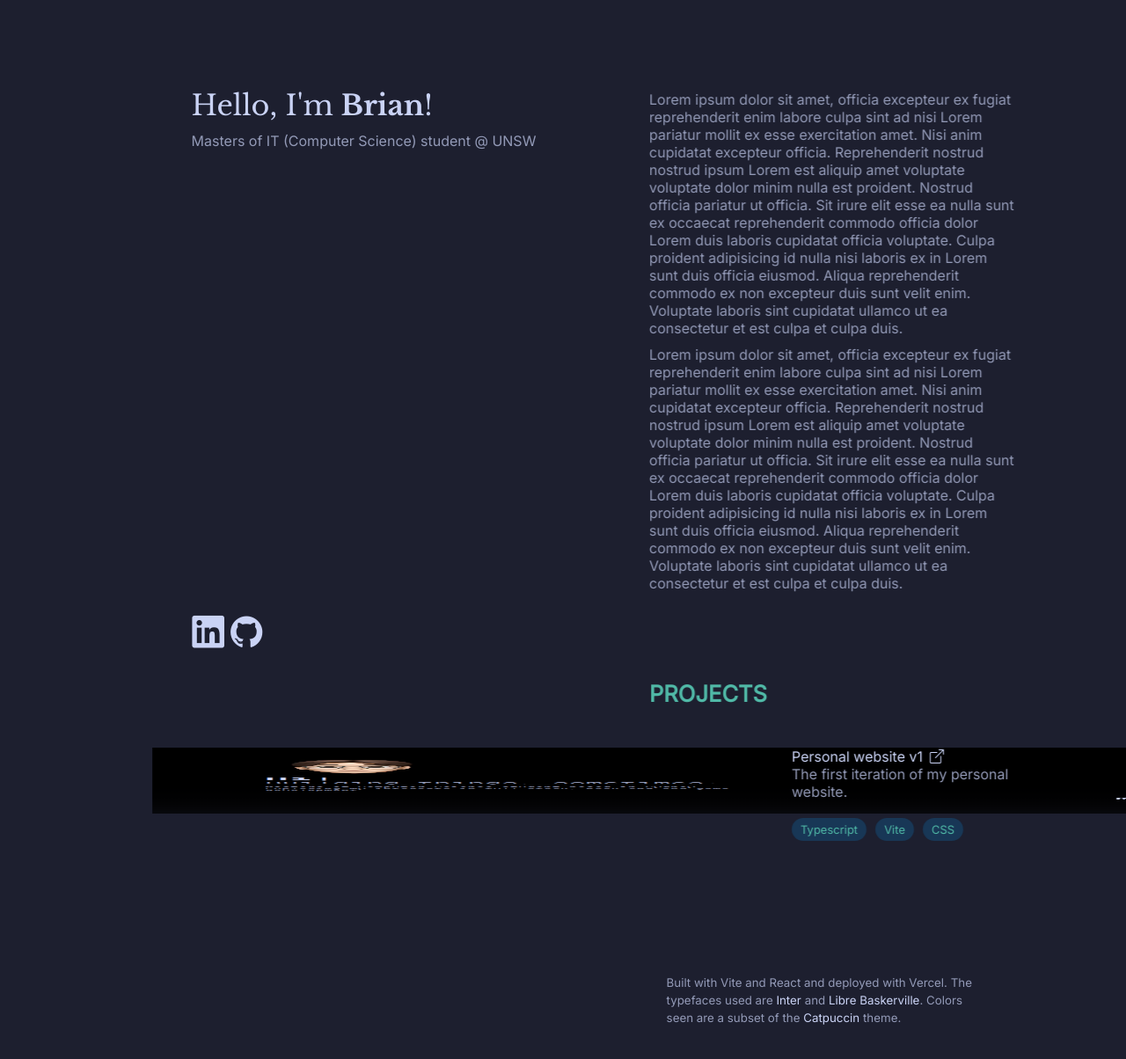
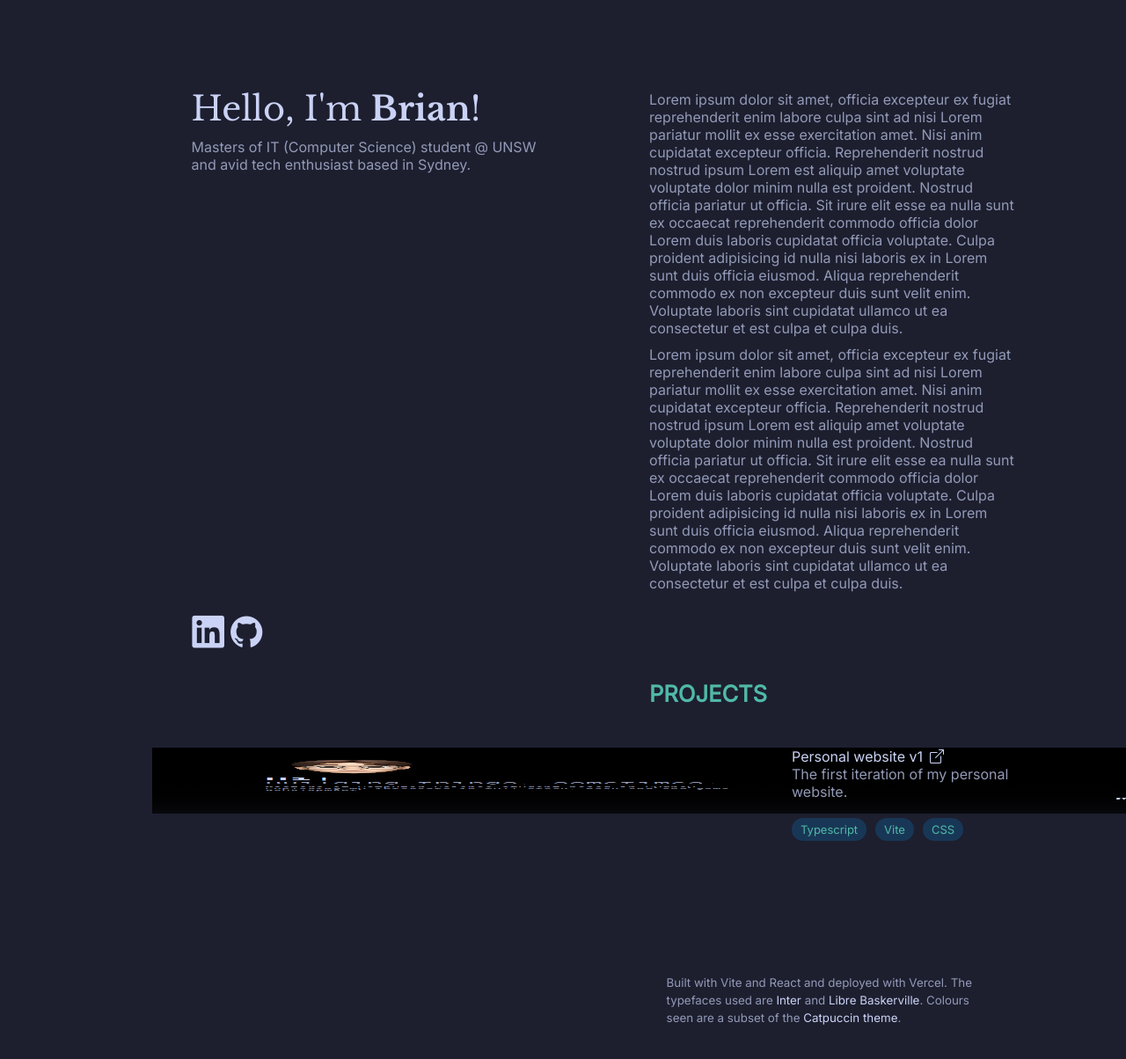
Before and after one commit to brianchunghli/website-v2, a React (Vite) app: page / in a window 1280 px wide. Shown: the top 1204 px of the page at 88% size. Built offline with nearby package versions, Linux system fonts and the light colour scheme.

Commit message:
updated blurb position and title size and footer

```diff
--- a/src/pages/Blurb.tsx
+++ b/src/pages/Blurb.tsx
@@ -11,7 +11,8 @@ export default function Blurb() {
           </span>
         </div>
         <div id="blurb-floating-body">
-          Masters of IT (Computer Science) student @ UNSW
+          Masters of IT (Computer Science) student @ UNSW and
+          avid tech enthusiast based in Sydney.
         </div>
       </div >
       <Socials />
--- a/src/pages/Footer.tsx
+++ b/src/pages/Footer.tsx
@@ -9,7 +9,7 @@ export default function footer() {
           Built with Vite and React and deployed with Vercel. The typefaces used are
           <a href="https://fontsource.org/fonts/inter" className="highlight"> Inter </a>
           and <a href="https://fontsource.org/fonts/libre-baskerville" className="highlight">
-            Libre Baskerville</a>. Colors seen are a subset of the <a className="highlight" href="https://github.com/catppuccin/catppuccin">Catpuccin</a> theme.
+            Libre Baskerville</a>. Colours seen are a subset of the <a className="highlight" href="https://github.com/catppuccin/catppuccin">Catpuccin theme</a>.
         </small>
       </footer>
     </>
--- a/src/styles/Blurb.css
+++ b/src/styles/Blurb.css
@@ -26,7 +26,7 @@
 }
 
 #blurb-floating-title {
-  font-size: 2em;
+  font-size: 2.4em;
   font-family: libre baskerville, sans serif;
 }
 
@@ -35,7 +35,6 @@
 }
 
 @media screen and (max-width: 1000px) {
-
   #blurb,
   #blurb-floating {
     position: static;
@@ -44,7 +43,7 @@
 
   #blurb {
     min-height: 200px;
-    max-width: 700px;
+    min-width: 700px;
     display: flex;
     flex-direction: column;
     row-gap: 10px;
@@ -56,6 +55,11 @@
     row-gap: 5px;
   }
 
+  #blurb-floating-title {
+    font-size: 1.6em;
+  }
+
+
   #blurb-floating-body {
     padding-right: 42%;
   }
--- a/src/styles/Card.css
+++ b/src/styles/Card.css
@@ -49,11 +49,3 @@
   flex-direction: column;
   gap: 20px;
 }
-
-.fancy-title {
-  font-weight: bold;
-  font-size: medium;
-  padding-left: 8px;
-  position: absolute;
-  transition: transform 100ms;
-}
```
